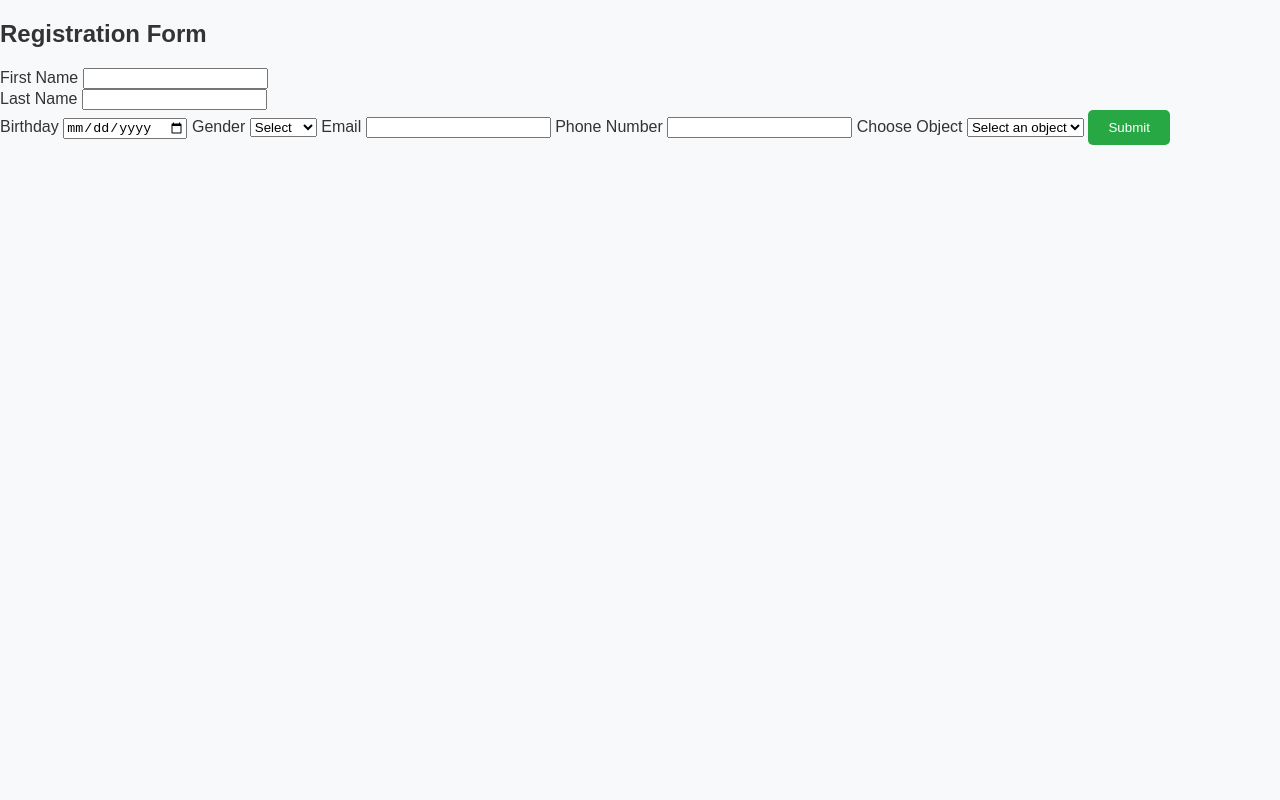
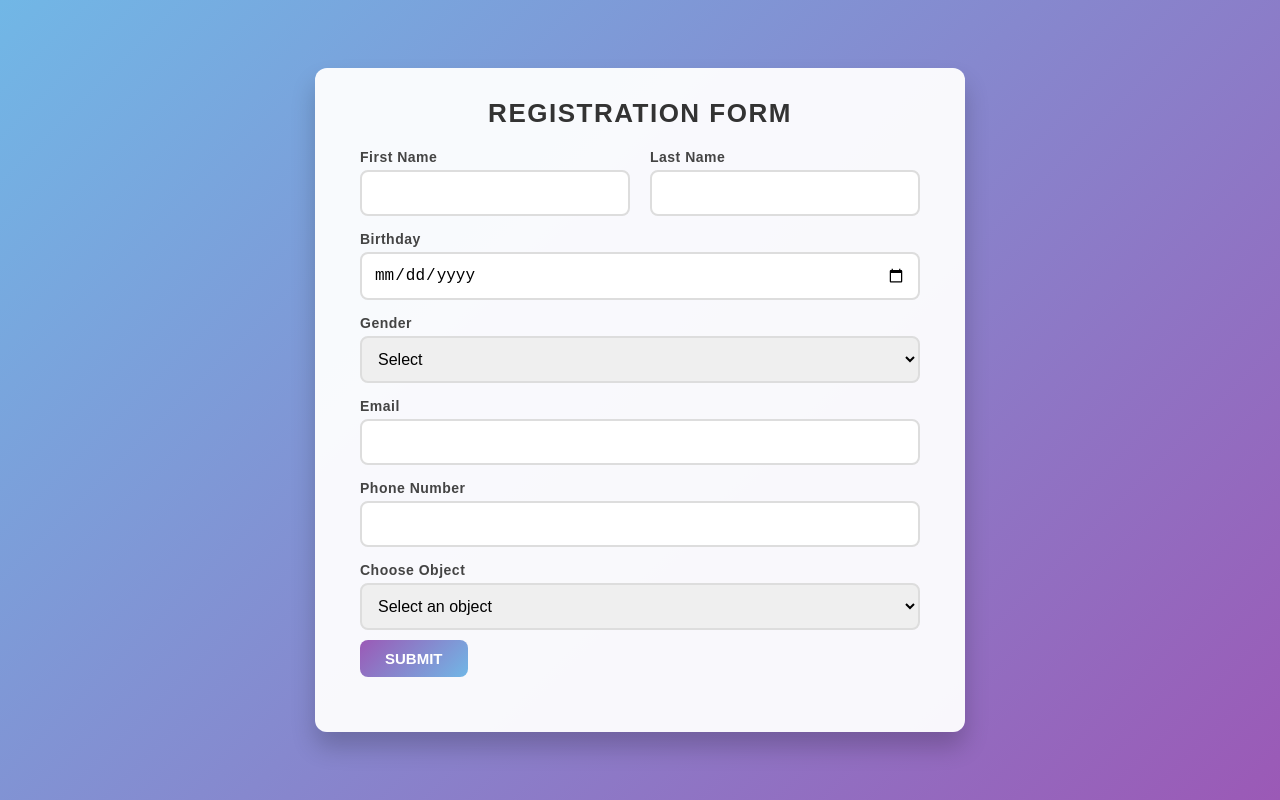
Before and after one commit to ibneameen787/food-product-website, a plain HTML site: page index.html in a window 1280 px wide. Drawn offline with Linux system fonts and the light colour scheme.

Commit message:
style.css

```diff
--- a/style.css
+++ b/style.css
@@ -1,36 +1,172 @@
-body {
-    font-family: Arial, sans-serif;
-    background-color: #f8f9fa;
-    color: #333;
+* {
+    box-sizing: border-box;
     margin: 0;
     padding: 0;
 }
 
-header {
-    background-color: #007bff;
-    color: white;
-    padding: 20px;
-    text-align: center;
+body {
+    display: flex;
+    justify-content: center;
+    align-items: center;
+    min-height: 100vh;
+    background: linear-gradient(135deg, #71b7e6, #9b59b6);
+    font-family: 'Arial', sans-serif;
 }
 
-.product {
+.form-container {
+    background: rgba(255, 255, 255, 0.95);
+    padding: 30px 45px;
+    border-radius: 12px;
+    box-shadow: 0px 15px 25px rgba(0, 0, 0, 0.2);
+    max-width: 650px;
+    width: 100%;
     text-align: center;
-    margin: 50px;
-    padding: 20px;
-    border: 1px solid #ccc;
-    border-radius: 5px;
-    background-color: white;
+    transition: transform 0.3s ease, box-shadow 0.3s ease;
+    animation: fadeIn 1s ease;
+}
+
+@keyframes fadeIn {
+    from {
+        opacity: 0;
+        transform: translateY(20px);
+    }
+    to {
+        opacity: 1;
+        transform: translateY(0);
+    }
+}
+
+.form-container:hover {
+    transform: translateY(-10px);
+    box-shadow: 0px 20px 30px rgba(0, 0, 0, 0.25);
+}
+
+h2 {
+    color: #333;
+    margin-bottom: 20px;
+    font-size: 26px;
+    font-weight: bold;
+    text-transform: uppercase;
+    letter-spacing: 1.5px;
+}
+
+form {
+    display: flex;
+    flex-direction: column;
+    align-items: flex-start;
+}
+
+.label-group {
+    display: flex;
+    justify-content: space-between;
+    gap: 20px;
+    width: 100%;
+}
+
+.label-group div {
+    flex: 1;
+}
+
+label {
+    color: #444;
+    font-size: 14px;
+    margin-bottom: 5px;
+    display: block;
+    text-align: left;
+    font-weight: bold;
+    letter-spacing: 0.5px;
+    transition: color 0.3s ease, transform 0.2s ease;
+}
+
+label:hover {
+    color: #9b59b6;
+    transform: scale(1.05); /* Slight scale effect on hover */
+}
+
+input[type="text"],
+input[type="email"],
+input[type="tel"],
+input[type="date"],
+select {
+    padding: 12px;
+    margin-bottom: 15px;
+    border: 2px solid #ddd;
+    border-radius: 8px;
+    font-size: 16px;
+    width: 100%;
+    transition: border-color 0.3s ease, box-shadow 0.3s ease;
+    position: relative;
+    animation: slideIn 0.5s ease; /* Slide-in animation */
+}
+
+@keyframes slideIn {
+    from {
+        transform: translateY(10px);
+        opacity: 0;
+    }
+    to {
+        transform: translateY(0);
+        opacity: 1;
+    }
+}
+
+input:focus,
+select:focus {
+    border-color: #9b59b6;
+    box-shadow: 0px 5px 10px rgba(155, 89, 182, 0.3);
+    outline: none;
+    animation: glow 0.8s ease infinite alternate;
+}
+
+@keyframes glow {
+    from {
+        box-shadow: 0px 5px 15px rgba(155, 89, 182, 0.5);
+    }
+    to {
+        box-shadow: 0px 5px 20px rgba(155, 89, 182, 0.8);
+    }
 }
 
 button {
-    padding: 10px 20px;
-    background-color: #28a745;
+    padding: 10px 25px;
+    background: linear-gradient(135deg, #9b59b6, #71b7e6);
     color: white;
+    font-size: 15px;
+    font-weight: bold;
+    text-transform: uppercase;
     border: none;
-    border-radius: 5px;
+    border-radius: 8px;
     cursor: pointer;
+    transition: background 0.3s ease, transform 0.2s ease;
+    align-self: flex-start;
+    animation: bounce 1s infinite alternate;
 }
 
 button:hover {
-    background-color: #218838;
+    background: linear-gradient(135deg, #71b7e6, #9b59b6);
+    transform: scale(1.1);
 }
+
+@keyframes bounce {
+    from {
+        transform: translateY(0);
+    }
+    to {
+        transform: translateY(-5px);
+    }
+}
+
+button:active {
+    transform: scale(0.98);
+    box-shadow: 0px 5px 15px rgba(0, 0, 0, 0.3); /* Shadow effect on click */
+}
+
+::placeholder {
+    color: #bbb;
+    font-style: italic;
+    transition: color 0.3s ease;
+}
+
+input:focus::placeholder {
+    color: #9b59b6; /* Change placeholder color on focus */
+}
```
